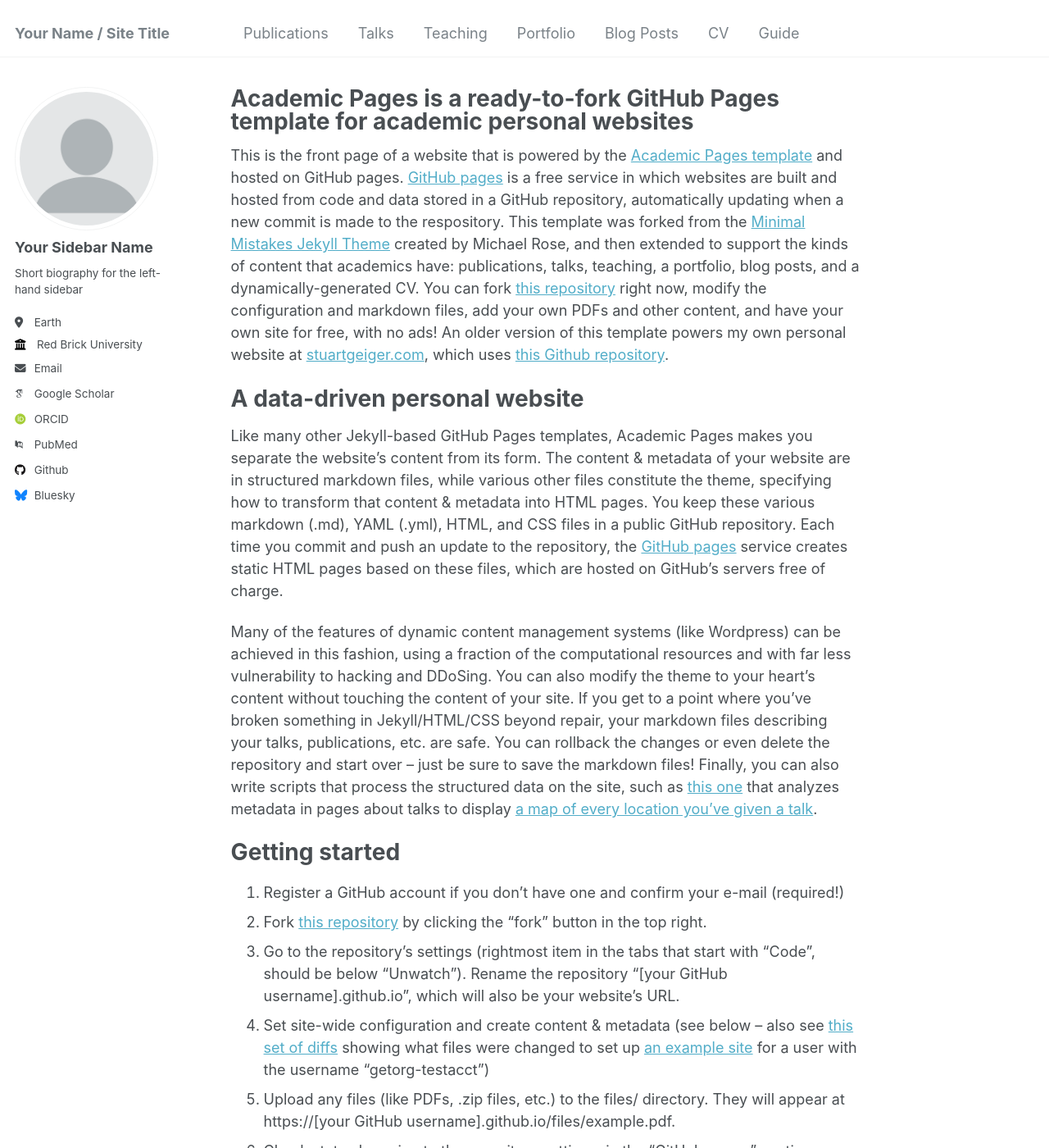
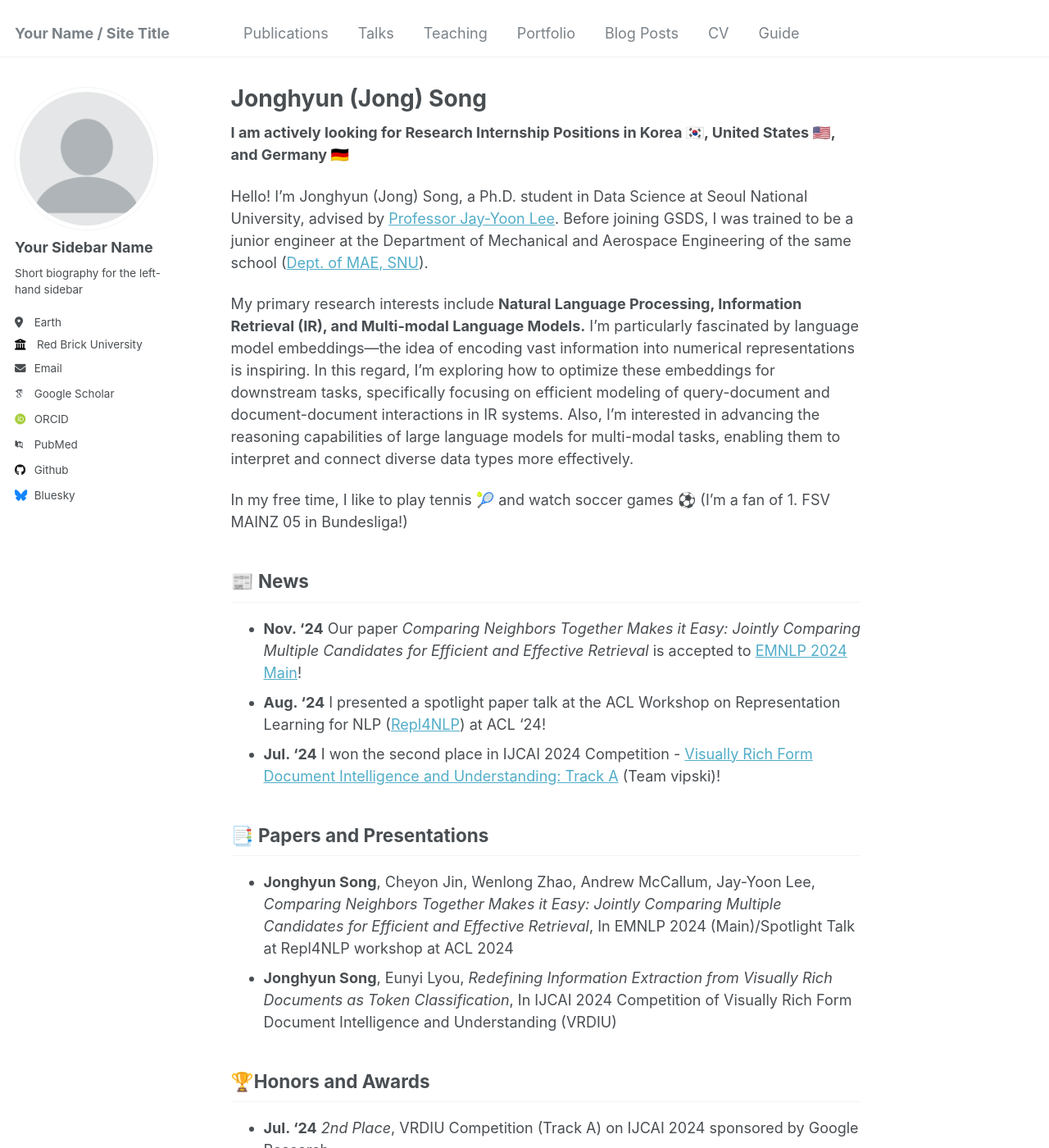
Before and after one commit to yc-song/yc-song.github.io, a Jekyll site: the page built from _pages/about.md, in a window 1280 px wide and 1400 px high. Shown: the whole window at 82% size. Built offline with Jekyll 4.4.1, drawn with Linux system fonts in a browser that asks for light colours; emoji names are drawn with the system emoji font; some web fonts are replaced; some of the changed text lies outside the part shown.

Commit message:
Update about.md

```diff
--- a/_pages/about.md
+++ b/_pages/about.md
@@ -1,49 +1,43 @@
 ---
 permalink: /
-title: "Academic Pages is a ready-to-fork GitHub Pages template for academic personal websites"
+title: "Jonghyun (Jong) Song"
 author_profile: true
 redirect_from:
   - /about/
   - /about.html
 ---
+**I am actively looking for Research Internship Positions in Korea :kr:, United States :us:, and Germany :de:**
 
-This is the front page of a website that is powered by the [Academic Pages template](https://github.com/academicpages/academicpages.github.io) and hosted on GitHub pages. [GitHub pages](https://pages.github.com) is a free service in which websites are built and hosted from code and data stored in a GitHub repository, automatically updating when a new commit is made to the respository. This template was forked from the [Minimal Mistakes Jekyll Theme](https://mmistakes.github.io/minimal-mistakes/) created by Michael Rose, and then extended to support the kinds of content that academics have: publications, talks, teaching, a portfolio, blog posts, and a dynamically-generated CV. You can fork [this repository](https://github.com/academicpages/academicpages.github.io) right now, modify the configuration and markdown files, add your own PDFs and other content, and have your own site for free, with no ads! An older version of this template powers my own personal website at [stuartgeiger.com](http://stuartgeiger.com), which uses [this Github repository](https://github.com/staeiou/staeiou.github.io).
+Hello! I’m Jonghyun (Jong) Song, a Ph.D. student in Data Science at Seoul National University, advised by [Professor Jay-Yoon Lee](https://www.skiml.snu.ac.kr/). Before joining GSDS, I was trained to be a junior engineer at the Department of Mechanical and Aerospace Engineering of the same school ([Dept. of MAE, SNU](https://me.snu.ac.kr/)).
 
-A data-driven personal website
-======
-Like many other Jekyll-based GitHub Pages templates, Academic Pages makes you separate the website's content from its form. The content & metadata of your website are in structured markdown files, while various other files constitute the theme, specifying how to transform that content & metadata into HTML pages. You keep these various markdown (.md), YAML (.yml), HTML, and CSS files in a public GitHub repository. Each time you commit and push an update to the repository, the [GitHub pages](https://pages.github.com/) service creates static HTML pages based on these files, which are hosted on GitHub's servers free of charge.
+My primary research interests include **Natural Language Processing, Information Retrieval (IR), and Multi-modal Language Models.** I’m particularly fascinated by language model embeddings—the idea of encoding vast information into numerical representations is inspiring. In this regard, I’m exploring how to optimize these embeddings for downstream tasks, specifically focusing on efficient modeling of query-document and document-document interactions in IR systems. Also, I’m interested in advancing the reasoning capabilities of large language models for multi-modal tasks, enabling them to interpret and connect diverse data types more effectively.
 
-Many of the features of dynamic content management systems (like Wordpress) can be achieved in this fashion, using a fraction of the computational resources and with far less vulnerability to hacking and DDoSing. You can also modify the theme to your heart's content without touching the content of your site. If you get to a point where you've broken something in Jekyll/HTML/CSS beyond repair, your markdown files describing your talks, publications, etc. are safe. You can rollback the changes or even delete the repository and start over -- just be sure to save the markdown files! Finally, you can also write scripts that process the structured data on the site, such as [this one](https://github.com/academicpages/academicpages.github.io/blob/master/talkmap.ipynb) that analyzes metadata in pages about talks to display [a map of every location you've given a talk](https://academicpages.github.io/talkmap.html).
+In my free time, I like to play tennis :tennis: and watch soccer games :soccer: (I'm a fan of 1. FSV MAINZ 05 in Bundesliga!)
 
-Getting started
-======
-1. Register a GitHub account if you don't have one and confirm your e-mail (required!)
-1. Fork [this repository](https://github.com/academicpages/academicpages.github.io) by clicking the "fork" button in the top right.
-1. Go to the repository's settings (rightmost item in the tabs that start with "Code", should be below "Unwatch"). Rename the repository "[your GitHub username].github.io", which will also be your website's URL.
-1. Set site-wide configuration and create content & metadata (see below -- also see [this set of diffs](http://archive.is/3TPas) showing what files were changed to set up [an example site](https://getorg-testacct.github.io) for a user with the username "getorg-testacct")
-1. Upload any files (like PDFs, .zip files, etc.) to the files/ directory. They will appear at https://[your GitHub username].github.io/files/example.pdf.
-1. Check status by going to the repository settings, in the "GitHub pages" section
+:newspaper: News
+-----
+- **Nov. '24** Our paper *Comparing Neighbors Together Makes it Easy: Jointly Comparing Multiple Candidates for Efficient and Effective Retrieval* is accepted to [EMNLP 2024 Main](https://openreview.net/forum?id=on35SfGw1H&referrer=%5BAuthor%20Console%5D(%2Fgroup%3Fid%3DEMNLP%2F2024%2FConference%2FAuthors%23your-submissions))!
+- **Aug. '24** I presented a spotlight paper talk at the ACL Workshop on Representation Learning for NLP ([Repl4NLP](https://sites.google.com/view/repl4nlp2024)) at ACL '24!
+- **Jul. '24** I won the second place in IJCAI 2024 Competition - [Visually Rich Form Document Intelligence and Understanding: Track A](https://www.kaggle.com/competitions/vrd-iu2024-tracka) (Team vipski)!
 
-Site-wide configuration
+:bookmark_tabs: Papers and Presentations
+-----
+- **Jonghyun Song**, Cheyon Jin, Wenlong Zhao, Andrew McCallum, Jay-Yoon Lee, *Comparing Neighbors Together Makes it Easy: Jointly Comparing Multiple Candidates for Efficient and Effective Retrieval*, In EMNLP 2024 (Main)/Spotlight Talk at Repl4NLP workshop at ACL 2024
+- **Jonghyun Song**, Eunyi Lyou, *Redefining Information Extraction from Visually Rich Documents as Token Classification*, In IJCAI 2024 Competition of Visually Rich Form Document Intelligence and Understanding (VRDIU)
+
+🏆Honors and Awards
 ------
-The main configuration file for the site is in the base directory in [_config.yml](https://github.com/academicpages/academicpages.github.io/blob/master/_config.yml), which defines the content in the sidebars and other site-wide features. You will need to replace the default variables with ones about yourself and your site's github repository. The configuration file for the top menu is in [_data/navigation.yml](https://github.com/academicpages/academicpages.github.io/blob/master/_data/navigation.yml). For example, if you don't have a portfolio or blog posts, you can remove those items from that navigation.yml file to remove them from the header.
+- **Jul. '24** *2nd Place*, VRDIU Competition (Track A) on IJCAI 2024 sponsored by Google Research
+- **Nov. '23** *1st Place (Minister’s Award)* on K-Datascience Hackathon by Ministry of Science and ICT, Korea
+- **Mar. '22** Park Min-Chul Data Science Challenge Scholarship
+- **Mar. '21** Sanhak (Industrial-Educational Cooperation) Foundation Scholarship
 
-Create content & metadata
+:pencil2: Teaching
 ------
-For site content, there is one markdown file for each type of content, which are stored in directories like _publications, _talks, _posts, _teaching, or _pages. For example, each talk is a markdown file in the [_talks directory](https://github.com/academicpages/academicpages.github.io/tree/master/_talks). At the top of each markdown file is structured data in YAML about the talk, which the theme will parse to do lots of cool stuff. The same structured data about a talk is used to generate the list of talks on the [Talks page](https://academicpages.github.io/talks), each [individual page](https://academicpages.github.io/talks/2012-03-01-talk-1) for specific talks, the talks section for the [CV page](https://academicpages.github.io/cv), and the [map of places you've given a talk](https://academicpages.github.io/talkmap.html) (if you run this [python file](https://github.com/academicpages/academicpages.github.io/blob/master/talkmap.py) or [Jupyter notebook](https://github.com/academicpages/academicpages.github.io/blob/master/talkmap.ipynb), which creates the HTML for the map based on the contents of the _talks directory).
-
-**Markdown generator**
-
-I have also created [a set of Jupyter notebooks](https://github.com/academicpages/academicpages.github.io/tree/master/markdown_generator
-) that converts a CSV containing structured data about talks or presentations into individual markdown files that will be properly formatted for the Academic Pages template. The sample CSVs in that directory are the ones I used to create my own personal website at stuartgeiger.com. My usual workflow is that I keep a spreadsheet of my publications and talks, then run the code in these notebooks to generate the markdown files, then commit and push them to the GitHub repository.
-
-How to edit your site's GitHub repository
-------
-Many people use a git client to create files on their local computer and then push them to GitHub's servers. If you are not familiar with git, you can directly edit these configuration and markdown files directly in the github.com interface. Navigate to a file (like [this one](https://github.com/academicpages/academicpages.github.io/blob/master/_talks/2012-03-01-talk-1.md) and click the pencil icon in the top right of the content preview (to the right of the "Raw | Blame | History" buttons). You can delete a file by clicking the trashcan icon to the right of the pencil icon. You can also create new files or upload files by navigating to a directory and clicking the "Create new file" or "Upload files" buttons.
-
-Example: editing a markdown file for a talk
-![Editing a markdown file for a talk](/images/editing-talk.png)
-
-For more info
-------
-More info about configuring Academic Pages can be found in [the guide](https://academicpages.github.io/markdown/). The [guides for the Minimal Mistakes theme](https://mmistakes.github.io/minimal-mistakes/docs/configuration/) (which this theme was forked from) might also be helpful.
+- **Fall '23** Head TA, *Natural Language Processing with Neural Networks*, Seoul National University
+- **Fall '23** Instructor, *Big Data Fintech Specialist Training Course*, Ministry of Employment and Labor
+- **Spring '23** Head TA, *Math and Statistics Foundations for Data Science*, Seoul National University
+- **Fall '22** Head TA, *Applications of Natural Language Processing*, Seoul National University
+- **Fall '22** TA, *Data Science Boot Camp*, Seoul National University
+- **Winter '20** Math Tutor, *Self-Paced Learning & Tutoring Program*, Seoul National University
+- **Fall '19** Undergraduate TA, *Creative Engineering Design*, Seoul National University
```
